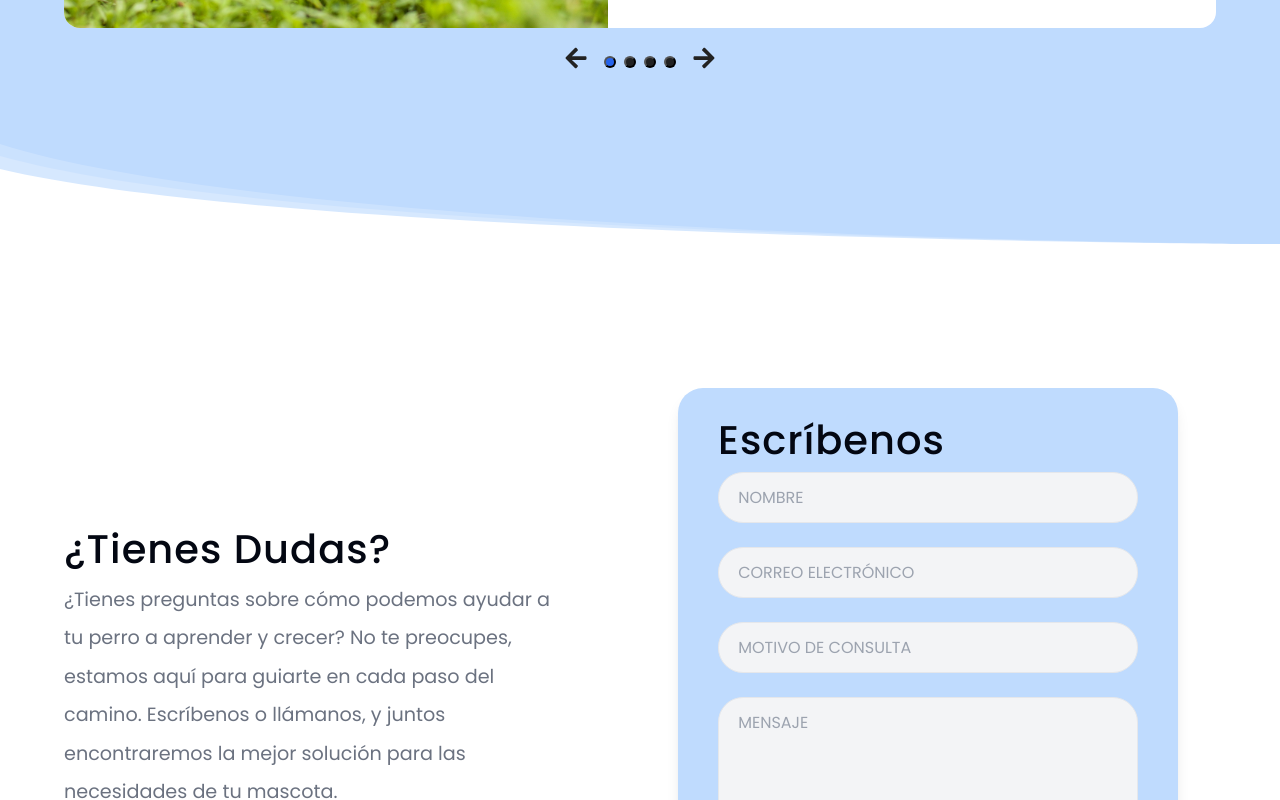
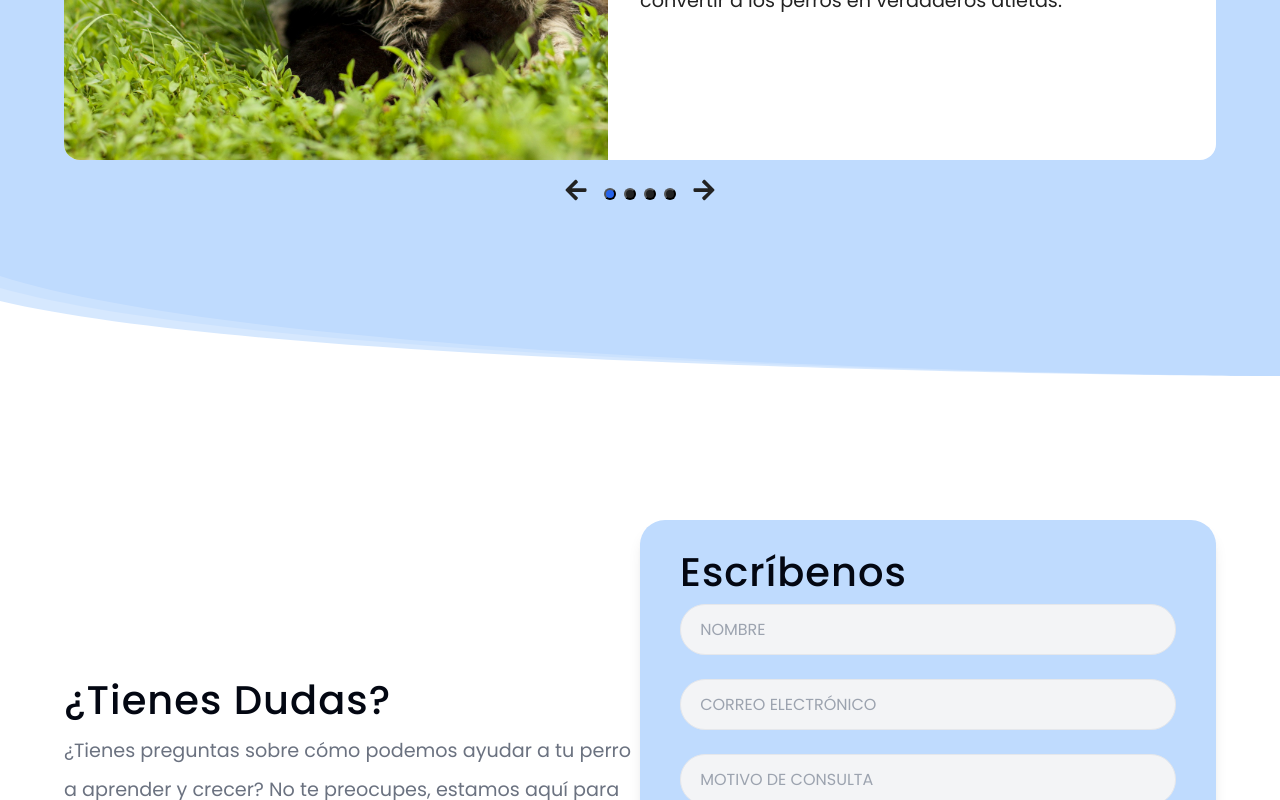
Before and after one commit to asa7ur/Educadores_Caninos, a React (Vite) app: page / in a window 1280 px wide. Shown: the part 2506-3306 px from the top of the page. Built offline with nearby package versions, Linux system fonts and the light colour scheme.

Commit message:
minor changes

```diff
--- a/src/components/Services.jsx
+++ b/src/components/Services.jsx
@@ -112,7 +112,8 @@ const Wrapper = styled.section`
   }
 
   img {
-    width: 200px;
+    width: 250px;
+    padding-bottom: 1rem;
   }
 
   .divider {
--- a/src/index.css
+++ b/src/index.css
@@ -32,7 +32,7 @@
     --spacing: 1px;
     --transition: all 0.3s ease;
     --max-width: 1400px;
-    --fixed-width: 500px;
+    --fixed-width: 600px;
     --border: 1px solid var(--grey-700);
     --padding: 0.75rem 1.2rem;
     --bodyFont: 'Poppins', serif;
```
